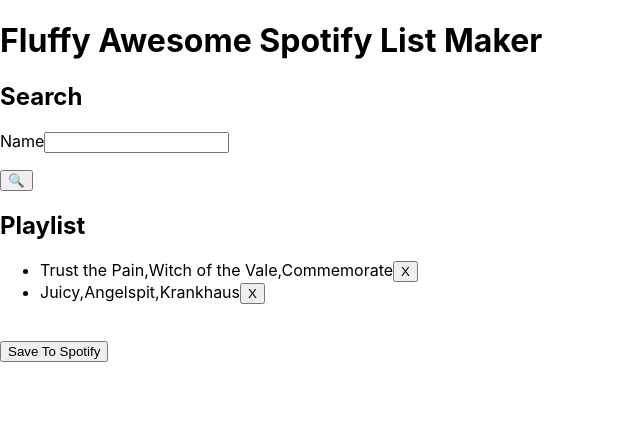
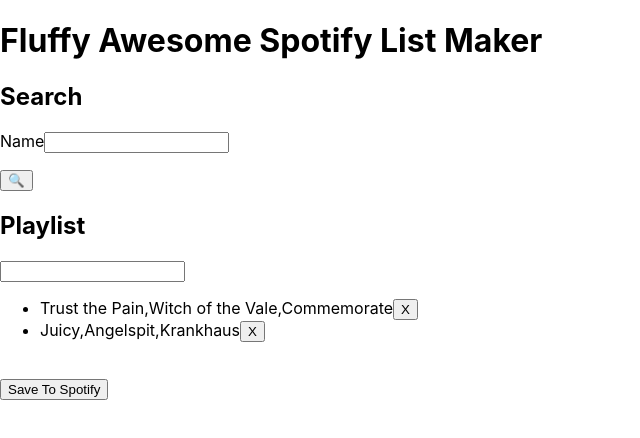
Before and after one commit to masteroffluff/Jammming, a React (Create React App) app: page / in a window 1280 px wide. Shown: the top 438 px of the page, without its empty margins (0-640 px from the left). Built offline with nearby package versions, Linux system fonts and the light colour scheme; no server answers.

Commit message:
day 6: added tracklist name, fixed a couple of bugs with the track component id

```diff
--- a/src/App.js
+++ b/src/App.js
@@ -1,7 +1,7 @@
 import React, {useEffect, useState} from 'react';
 import SearchResults from './SearchResults';
 import SearchBar from './SearchBar'
-import TrackList from './TrackList'
+import PlayList from './PlayList'
 import Spotify from './Spotify'
 
 
@@ -36,8 +36,7 @@
                 <SearchResults searchResults={searchResults} callback={addToPlaylist} />
             </div>
             <div id="playListContainer">
-                <h2>Playlist</h2>
-                <TrackList newTrack={newTrack}/>
+                <PlayList newTrack={newTrack} accessToken={accessToken} />
             </div>
 
         </div>
--- a/src/PlayList.js
+++ b/src/PlayList.js
@@ -1,9 +1,57 @@
-import React from 'react';
+import React, {useState, useEffect} from 'react';
+import Track from './Track'
 
-function PlayList(){
-    return <>
-    </>
+const dummyTracklist = [
+    {id:1, name:"Trust the Pain",artist:'Witch of the Vale',album:'Commemorate'},
+    {id:2, name:"Juicy",artist:'Angelspit',album:'Krankhaus'}
+]
+
+function PlayList({newTrack}){
+  const [tracks,setTracks] = useState(dummyTracklist) // state to hold the playist
+  const [playlistName,setPlaylistName] = useState('') // state to hold the playist name
+
+  useEffect(()=>{
+    if (newTrack) {
+      console.log (newTrack.name)
+      setTracks((prev) => ([ ...prev, newTrack]))
+    }
+  }
+  ,[newTrack])
+
+  function handlePlayListNameChange({target}){
+    setPlaylistName(target.value)
+  }
+
+  function handleClick(){
+        alert("saved to spotify")
+    }
+
+  const removeTrack = (trackToRemove) => {
+    const trackIdToRemove = trackToRemove.id;
+    setTracks((prev)=>{return prev.filter((t)=>t.id!==trackIdToRemove)})
+    }
+
+    return (
+    <>
+
+      <h2>Playlist</h2>
+      <form>
+        <label for='Playlist Name'></label>
+        <input name='Playlist Name' onChange={handlePlayListNameChange} value={playlistName} />
+      </form>
+      <ul>
+        {tracks.map((track,index) => (
+          <Track
+            key={index}
+            track={track}
+            callback={removeTrack}
+            callBackLabel={'X'}
+          />
+        ))}
+      </ul>
+      <br />
+      <button type="text" onClick={handleClick}>Save To Spotify</button>
+    </>)
 }
 
-
 export default PlayList
--- a/src/SearchResults.js
+++ b/src/SearchResults.js
@@ -9,11 +9,11 @@
     }
 
     return<>
-        {searchResults.map((track)=>{return(
+        {searchResults.map((track,index)=>{return(
         <>
             <ul>
                 <Track
-                key={track.id}
+                key={index}
                 track={track}
                 callback={addToPlaylist}
                 callBackLabel={'Add'}
--- a/src/Spotify.js
+++ b/src/Spotify.js
@@ -74,20 +74,18 @@
             console.log(JSON.stringify(result))
             return (callback (processJSONintoTrackArray(result)))})
 
-        }
+    },
+
+//Save a User’s Playlist
+    savePlaylistToSpotify:(name,playList,accessToken)=>{
+        alert (name + accessToken)
+    }
 
 
-         // goes in the last then statment of the search as that function will be asynch
+}
 
 
 
 
 
-
-    }
-
-
-//Save a User’s Playlist
-
-
 export default Spotify;
--- a/src/TrackList.js
+++ /dev/null
@@ -1,46 +0,0 @@
-import React, {useState, useEffect} from 'react';
-import Track from './Track'
-
-const dummyTracklist = [
-    {id:1, name:"Trust the Pain",artist:'Witch of the Vale',album:'Commemorate'},
-    {id:2, name:"Juicy",artist:'Angelspit',album:'Krankhaus'}
-]
-
-function TrackList({newTrack}){
-  const [tracks,setTracks] = useState(dummyTracklist) // state to hold the playist
-
-  useEffect(()=>{
-    if (newTrack) {
-      console.log (newTrack.name)
-      setTracks((prev) => ([ ...prev, newTrack]))
-    }
-  }
-  ,[newTrack])
-
-  function handleClick(){
-        alert("saved to spotify")
-    }
-
-  const removeTrack = (trackToRemove) => {
-    const trackIdToRemove = trackToRemove.id;
-    setTracks((prev)=>{return prev.filter((t)=>t.id!==trackIdToRemove)})
-    }
-
-    return (
-    <>
-      <ul>
-        {tracks.map((track) => (
-          <Track
-            key={track.id}
-            track={track}
-            callback={removeTrack}
-            callBackLabel={'X'}
-          />
-        ))}
-      </ul>
-      <br />
-      <button type="text" onClick={handleClick}>Save To Spotify</button>
-    </>)
-}
-
-export default TrackList
```
